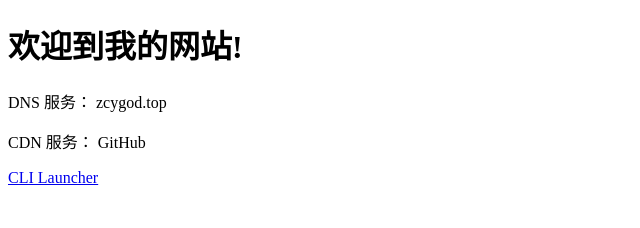
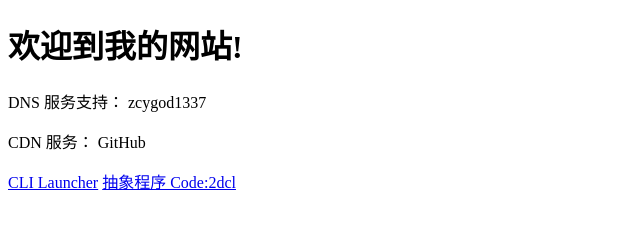
Before and after one commit to lizeesheng/lizeesheng.github.io, a plain HTML site: page index.html in a window 1280 px wide. Shown: the whole page, without its empty margins (0-640 px from the left). Drawn offline with Linux system fonts and the light colour scheme.

Commit message:
Update index.html

```diff
--- a/index.html
+++ b/index.html
@@ -1,16 +1,17 @@
 <!DOCTYPE html>
 <head>
-  <title>LIZEESHENG</title>
+  <title>LIZEESHENG PAGE</title>
 </head>
 <body>
   <h1>
     欢迎到我的网站!
   </h1>
   <p>
-    DNS 服务： zcygod.top
+    DNS 服务支持： zcygod1337
   </p>
   <p>
     CDN 服务： GitHub
   </p>
   <a href="https://lzs.zcygod.top/CLIL"> CLI Launcher</a>
+  <a href="https://lzs520.lanzoub.com/b00csimgra"> 抽象程序 Code:2dcl</a>
 </body>
```
